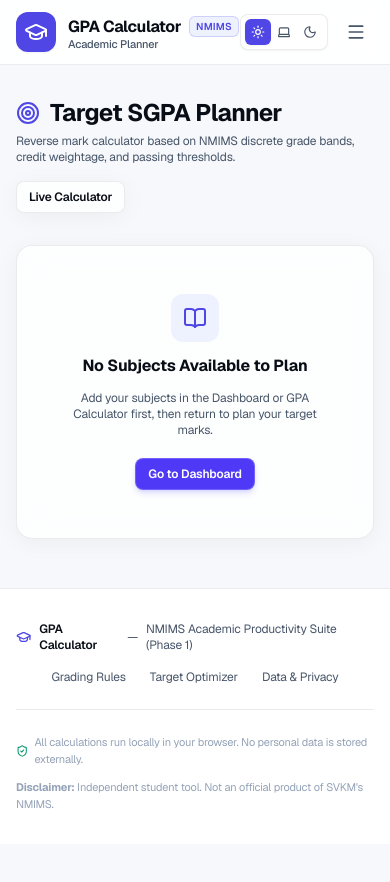
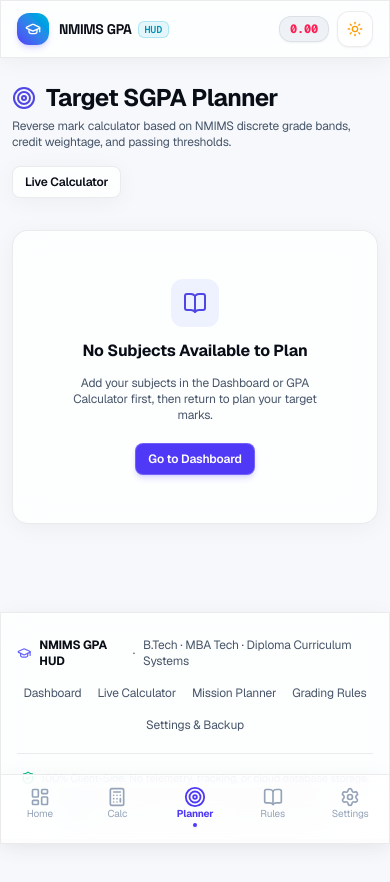
Before and after one commit to sylbornfurtado19/GPACalculator, a Next.js app: page /planner in a window 390 px wide. Shown: the top 882 px of the page. Before the commit the page ends 844 px from the top, so only its background shows below. Built offline with nearby package versions, Linux system fonts and the light colour scheme.

Commit message:
feat(layout): add glass navbar with mobile bottom tab bar and circular reveal theme toggle

```diff
--- a/src/components/layout/app-shell.tsx
+++ b/src/components/layout/app-shell.tsx
@@ -14,17 +14,22 @@
   return (
     <ThemeProvider attribute="class" defaultTheme="light" enableSystem={false}>
       <AcademicProvider>
+        <div className="min-h-screen flex flex-col bg-canvas text-primary relative selection:bg-cyan-500/20 selection:text-cyan-400">
+          {/* Ambient Mesh Glow Backdrop */}
+          <div className="mesh-ambient-bg" aria-hidden="true" />
+
           {isHome ? (
             children
           ) : (
-          <div className="min-h-screen flex flex-col bg-[var(--bg-main)] text-[var(--text-primary)] transition-colors duration-200">
+            <div className="min-h-screen flex flex-col">
               <Navbar />
-            <main className="flex-1 max-w-7xl w-full mx-auto px-4 sm:px-6 lg:px-8 py-8">
+              <main className="flex-1 max-w-7xl w-full mx-auto px-3 sm:px-6 lg:px-8 py-6 sm:py-8 mb-16 md:mb-0">
                 {children}
               </main>
               <Footer />
             </div>
           )}
+        </div>
       </AcademicProvider>
     </ThemeProvider>
   );
--- a/src/components/layout/footer.tsx
+++ b/src/components/layout/footer.tsx
@@ -1,39 +1,46 @@
 import React from "react";
 import Link from "next/link";
-import { GraduationCap, ShieldCheck } from "lucide-react";
+import { GraduationCap, ShieldCheck, Cpu } from "lucide-react";
 
 export function Footer() {
   return (
-    <footer className="w-full border-t border-[var(--border-color)] bg-[var(--bg-card)] mt-auto py-8">
-      <div className="max-w-7xl mx-auto px-4 sm:px-6 lg:px-8">
+    <footer className="w-full border-t border-border-subtle glass-panel mt-auto py-6 sm:py-8 mb-16 md:mb-0">
+      <div className="max-w-7xl mx-auto px-4 sm:px-6 lg:px-8 space-y-5">
         <div className="flex flex-col md:flex-row items-center justify-between gap-4">
-          <div className="flex items-center gap-2 text-xs text-[var(--text-secondary)]">
-            <GraduationCap className="w-4 h-4 text-[var(--primary)]" />
-            <span className="font-semibold text-[var(--text-primary)]">GPA Calculator</span>
-            <span>—</span>
-            <span>NMIMS Academic Productivity Suite (Phase 1)</span>
+          <div className="flex items-center gap-2 text-xs text-secondary">
+            <GraduationCap className="w-4 h-4 text-indigo-500 dark:text-cyan-400" />
+            <span className="font-bold text-primary">NMIMS GPA HUD</span>
+            <span>·</span>
+            <span>B.Tech · MBA Tech · Diploma Curriculum Systems</span>
           </div>
 
-          <div className="flex items-center gap-6 text-xs text-[var(--text-secondary)]">
-            <Link href="/how-it-works" className="hover:text-[var(--text-primary)] transition-colors">
+          <div className="flex flex-wrap items-center justify-center gap-4 sm:gap-6 text-xs text-secondary">
+            <Link href="/" className="hover:text-primary transition-colors">
+              Dashboard
+            </Link>
+            <Link href="/calculator" className="hover:text-primary transition-colors">
+              Live Calculator
+            </Link>
+            <Link href="/planner" className="hover:text-primary transition-colors">
+              Mission Planner
+            </Link>
+            <Link href="/how-it-works" className="hover:text-primary transition-colors">
               Grading Rules
             </Link>
-            <Link href="/planner" className="hover:text-[var(--text-primary)] transition-colors">
-              Target Optimizer
-            </Link>
-            <Link href="/settings" className="hover:text-[var(--text-primary)] transition-colors">
-              Data & Privacy
+            <Link href="/settings" className="hover:text-primary transition-colors">
+              Settings &amp; Backup
             </Link>
           </div>
         </div>
 
-        <div className="mt-6 pt-6 border-t border-[var(--border-subtle)] flex flex-col sm:flex-row items-center justify-between gap-3 text-[11px] text-[var(--text-muted)]">
+        <div className="pt-4 border-t border-border-subtle flex flex-col sm:flex-row items-center justify-between gap-3 text-[11px] text-muted">
           <p className="flex items-center gap-1.5">
-            <ShieldCheck className="w-3.5 h-3.5 text-[var(--success)]" />
-            <span>All calculations run locally in your browser. No personal data is stored externally.</span>
+            <ShieldCheck className="w-3.5 h-3.5 text-emerald-500 shrink-0" />
+            <span>100% Client-Side. No telemetry, tracking, or cloud database storage.</span>
           </p>
-          <p>
-            <strong>Disclaimer:</strong> Independent student tool. Not an official product of SVKM&apos;s NMIMS.
+          <p className="flex items-center gap-1.5">
+            <Cpu className="w-3.5 h-3.5 text-cyan-500 shrink-0" />
+            <span>Deterministic DP Optimizer · NMIMS Official Scale</span>
           </p>
         </div>
       </div>
--- a/src/components/layout/navbar.tsx
+++ b/src/components/layout/navbar.tsx
@@ -10,53 +10,57 @@
   Target,
   BookOpen,
   Settings,
-  Menu,
-  X,
   Undo2,
+  Command,
 } from "lucide-react";
 import { ThemeToggle } from "@/components/theme/theme-toggle";
-import { Button } from "@/components/ui/button";
 import { useAcademic } from "@/context/academic-context";
+import { formatGpa } from "@/lib/utils";
 
-const NAV_ITEMS = [
-  { href: "/", label: "Dashboard", icon: LayoutDashboard },
-  { href: "/calculator", label: "GPA Calculator", icon: Calculator },
-  { href: "/planner", label: "Target Planner", icon: Target },
-  { href: "/how-it-works", label: "How It Works", icon: BookOpen },
-  { href: "/settings", label: "Settings", icon: Settings },
+export const NAV_ITEMS = [
+  { href: "/", label: "Dashboard", shortLabel: "Home", icon: LayoutDashboard },
+  { href: "/calculator", label: "Calculator", shortLabel: "Calc", icon: Calculator },
+  { href: "/planner", label: "Target Planner", shortLabel: "Planner", icon: Target },
+  { href: "/how-it-works", label: "Grading Rules", shortLabel: "Rules", icon: BookOpen },
+  { href: "/settings", label: "Settings", shortLabel: "Settings", icon: Settings },
 ];
 
 export function Navbar() {
   const pathname = usePathname();
-  const [mobileMenuOpen, setMobileMenuOpen] = React.useState(false);
-  const { canUndo, undoLastPlan, lastPlanDescription } = useAcademic();
+  const { summary, canUndo, undoLastPlan, lastPlanDescription } = useAcademic();
+
+  const openCommandPalette = () => {
+    window.dispatchEvent(new CustomEvent("nmims-open-command-palette"));
+  };
 
   return (
-    <header className="sticky top-0 z-40 w-full border-b border-[var(--border-color)] bg-[var(--bg-card)]/90 backdrop-blur-md">
+    <>
+      {/* Desktop & Mobile Header Bar */}
+      <header className="sticky top-0 z-40 w-full border-b border-border-subtle glass-panel backdrop-blur-xl">
         <div className="max-w-7xl mx-auto px-4 sm:px-6 lg:px-8">
-        <div className="flex items-center justify-between h-16">
-          {/* Logo & Brand */}
-          <Link href="/" className="flex items-center gap-3 group">
-            <div className="flex items-center justify-center w-10 h-10 rounded-xl bg-[var(--primary)] text-white shadow-xs group-hover:scale-105 transition-transform">
-              <GraduationCap className="w-6 h-6" />
+          <div className="flex items-center justify-between h-14 sm:h-16">
+            {/* Logo & Brand Identity */}
+            <Link href="/" className="flex items-center gap-2.5 group">
+              <div className="flex items-center justify-center w-8 h-8 sm:w-9 sm:h-9 rounded-xl bg-gradient-to-tr from-indigo-600 to-cyan-500 text-white shadow-md shadow-indigo-500/20 group-hover:scale-105 transition-transform">
+                <GraduationCap className="w-4 h-4 sm:w-5 sm:h-5" />
               </div>
-            <div>
-              <div className="flex items-center gap-2">
-                <span className="font-bold text-base text-[var(--text-primary)] tracking-tight">
-                  GPA Calculator
+              <div className="flex flex-col">
+                <div className="flex items-center gap-1.5">
+                  <span className="font-display font-bold text-sm sm:text-base text-primary tracking-tight">
+                    NMIMS GPA
                   </span>
-                <span className="px-1.5 py-0.5 text-[10px] font-semibold tracking-wide uppercase bg-[var(--primary-subtle)] text-[var(--primary)] rounded-md border border-[var(--primary)]/20">
-                  NMIMS
+                  <span className="px-1.5 py-0.2 rounded-md bg-cyan-500/10 text-cyan-600 dark:text-cyan-400 border border-cyan-500/25 text-[10px] font-mono font-semibold uppercase">
+                    HUD
                   </span>
                 </div>
-              <p className="text-[11px] text-[var(--text-secondary)] font-medium leading-none">
-                Academic Planner
-              </p>
+                <span className="text-[10px] text-muted hidden sm:inline-block -mt-0.5 font-medium">
+                  Official Academic Grading &amp; Target Engine
+                </span>
               </div>
             </Link>
 
-          {/* Desktop Navigation */}
-          <nav className="hidden md:flex items-center gap-1">
+            {/* Desktop Navigation Tabs */}
+            <nav className="hidden md:flex items-center gap-1 glass-card px-2 py-1 rounded-2xl border border-border-subtle">
               {NAV_ITEMS.map((item) => {
                 const Icon = item.icon;
                 const isActive = pathname === item.href;
@@ -64,52 +68,85 @@
                   <Link
                     key={item.href}
                     href={item.href}
-                  className={`flex items-center gap-2 px-3 py-2 rounded-lg text-xs font-semibold transition-all ${
+                    className={`flex items-center gap-1.5 px-3 py-1.5 rounded-xl text-xs font-semibold transition-all duration-150 ${
                       isActive
-                      ? "bg-[var(--primary-subtle)] text-[var(--primary)] shadow-2xs"
-                      : "text-[var(--text-secondary)] hover:text-[var(--text-primary)] hover:bg-[var(--bg-surface)]"
+                        ? "bg-indigo-600 dark:bg-cyan-500 text-white dark:text-black shadow-xs font-bold"
+                        : "text-secondary hover:text-primary hover:bg-surface-elevated/80"
                     }`}
                   >
-                  <Icon className="w-4 h-4" />
-                  {item.label}
+                    <Icon className="w-3.5 h-3.5" />
+                    <span>{item.label}</span>
                   </Link>
                 );
               })}
             </nav>
 
-          {/* Right Actions */}
-          <div className="flex items-center gap-2.5">
+            {/* Header Right Actions */}
+            <div className="flex items-center gap-2">
+              {/* Live SGPA Micro Pill (Visible on both Mobile and Desktop) */}
+              <div
+                title="Current Estimated SGPA"
+                className="flex items-center gap-1.5 px-2.5 py-1 rounded-xl bg-surface-elevated/90 border border-border-subtle shadow-xs tabular-nums"
+              >
+                <span className="text-[10px] font-bold uppercase tracking-wider text-muted hidden xs:inline">
+                  SGPA
+                </span>
+                <span
+                  className={`font-mono text-xs sm:text-sm font-extrabold ${
+                    summary.sgpa >= 9
+                      ? "text-emerald-500"
+                      : summary.sgpa >= 8
+                      ? "text-cyan-500"
+                      : summary.sgpa >= 7
+                      ? "text-indigo-500"
+                      : summary.sgpa >= 5
+                      ? "text-amber-500"
+                      : "text-rose-500"
+                  }`}
+                >
+                  {formatGpa(summary.sgpa)}
+                </span>
+              </div>
+
+              {/* Undo Target Plan Button */}
               {canUndo && (
-              <Button
-                variant="outline"
-                size="sm"
+                <button
+                  type="button"
                   onClick={undoLastPlan}
-                title={lastPlanDescription || "Undo target plan"}
-                className="hidden sm:inline-flex text-xs text-[var(--text-secondary)]"
+                  title={`Undo applied plan: ${lastPlanDescription || ""}`}
+                  className="flex items-center gap-1 px-2.5 py-1 text-xs font-semibold rounded-xl bg-amber-500/15 text-amber-600 dark:text-amber-400 border border-amber-500/30 hover:bg-amber-500/25 transition-all cursor-pointer animate-in fade-in"
                 >
-                <Undo2 className="w-3.5 h-3.5 mr-1" />
-                Undo Plan
-              </Button>
+                  <Undo2 className="w-3.5 h-3.5" />
+                  <span className="hidden sm:inline">Undo Plan</span>
+                </button>
               )}
 
-            <ThemeToggle />
-
-            {/* Mobile Hamburger */}
+              {/* Command Palette Trigger (Cmd/Ctrl + K) */}
               <button
                 type="button"
-              onClick={() => setMobileMenuOpen(!mobileMenuOpen)}
-              className="md:hidden p-2 rounded-lg text-[var(--text-secondary)] hover:text-[var(--text-primary)] hover:bg-[var(--bg-surface)]"
-              aria-label="Toggle mobile menu"
+                onClick={openCommandPalette}
+                title="Open Command Palette (Cmd/Ctrl + K)"
+                className="hidden sm:flex items-center gap-1.5 px-2.5 py-1 text-xs font-medium text-secondary hover:text-primary rounded-xl border border-border-subtle hover:border-border-hover bg-surface/70 hover:bg-surface-elevated transition-all cursor-pointer"
               >
-              {mobileMenuOpen ? <X className="w-5 h-5" /> : <Menu className="w-5 h-5" />}
+                <Command className="w-3.5 h-3.5 text-muted" />
+                <span className="text-muted font-mono text-[10px] bg-surface-elevated px-1 py-0.5 rounded border border-border-subtle">
+                  ⌘K
+                </span>
               </button>
+
+              {/* Theme Toggle */}
+              <ThemeToggle />
             </div>
           </div>
         </div>
+      </header>
 
-      {/* Mobile Drawer */}
-      {mobileMenuOpen && (
-        <div className="md:hidden border-b border-[var(--border-color)] bg-[var(--bg-card)] px-4 pt-2 pb-4 space-y-1">
+      {/* Mobile Bottom Tab Bar (Permanent, 44px+ touch targets, safe-area padded) */}
+      <nav
+        aria-label="Mobile Navigation"
+        className="md:hidden fixed bottom-0 left-0 right-0 z-40 glass-panel border-t border-border-subtle pb-safe backdrop-blur-2xl shadow-2xl"
+      >
+        <div className="grid grid-cols-5 h-14 items-center">
           {NAV_ITEMS.map((item) => {
             const Icon = item.icon;
             const isActive = pathname === item.href;
@@ -117,36 +154,24 @@
               <Link
                 key={item.href}
                 href={item.href}
-                onClick={() => setMobileMenuOpen(false)}
-                className={`flex items-center gap-3 px-3 py-2.5 rounded-lg text-sm font-medium transition-all ${
+                className={`relative flex flex-col items-center justify-center h-full min-h-[44px] transition-all duration-150 ${
                   isActive
-                    ? "bg-[var(--primary-subtle)] text-[var(--primary)]"
-                    : "text-[var(--text-secondary)] hover:text-[var(--text-primary)] hover:bg-[var(--bg-surface)]"
+                    ? "text-indigo-600 dark:text-cyan-400 font-bold"
+                    : "text-muted hover:text-secondary"
                 }`}
               >
-                <Icon className="w-4 h-4" />
-                {item.label}
+                <Icon className={`w-5 h-5 ${isActive ? "scale-110" : ""}`} />
+                <span className="text-[10px] mt-0.5 leading-none">
+                  {item.shortLabel}
+                </span>
+                {isActive && (
+                  <span className="absolute bottom-1 w-1 h-1 rounded-full bg-indigo-600 dark:bg-cyan-400 shadow-sm" />
+                )}
               </Link>
             );
           })}
-          {canUndo && (
-            <div className="pt-2">
-              <Button
-                variant="outline"
-                size="sm"
-                onClick={() => {
-                  undoLastPlan();
-                  setMobileMenuOpen(false);
-                }}
-                className="w-full text-xs justify-center"
-              >
-                <Undo2 className="w-3.5 h-3.5 mr-1" />
-                Undo Last Target Plan
-              </Button>
         </div>
-          )}
-        </div>
-      )}
-    </header>
+      </nav>
+    </>
   );
 }
--- a/src/components/theme/theme-toggle.tsx
+++ b/src/components/theme/theme-toggle.tsx
@@ -2,7 +2,7 @@
 
 import * as React from "react";
 import { useTheme } from "next-themes";
-import { Moon, Sun, Laptop } from "lucide-react";
+import { Moon, Sun } from "lucide-react";
 
 const emptySubscribe = () => () => {};
 
@@ -14,52 +14,65 @@
     () => false
   );
 
+  const toggleTheme = (e: React.MouseEvent<HTMLButtonElement>) => {
+    const nextTheme = theme === "dark" ? "light" : "dark";
+
+    // View Transitions API circular reveal animation if supported
+    if (
+      typeof document !== "undefined" &&
+      "startViewTransition" in document &&
+      !window.matchMedia("(prefers-reduced-motion: reduce)").matches
+    ) {
+      const rect = e.currentTarget.getBoundingClientRect();
+      const x = rect.left + rect.width / 2;
+      const y = rect.top + rect.height / 2;
+      const maxRadius = Math.hypot(
+        Math.max(x, window.innerWidth - x),
+        Math.max(y, window.innerHeight - y)
+      );
+
+      // View Transitions API
+      const transition = (document as unknown as { startViewTransition: (cb: () => void) => { ready: Promise<void> } }).startViewTransition(() => {
+        setTheme(nextTheme);
+      });
+
+      transition.ready.then(() => {
+        document.documentElement.animate(
+          {
+            clipPath: [
+              `circle(0px at ${x}px ${y}px)`,
+              `circle(${maxRadius}px at ${x}px ${y}px)`,
+            ],
+          },
+          {
+            duration: 400,
+            easing: "cubic-bezier(0.16, 1, 0.3, 1)",
+            pseudoElement: "::view-transition-new(root)",
+          }
+        );
+      });
+    } else {
+      setTheme(nextTheme);
+    }
+  };
+
   if (!mounted) {
     return (
-      <div className="w-20 h-9 rounded-lg border border-[var(--border-color)] bg-[var(--bg-surface)] opacity-50" />
+      <div className="w-9 h-9 rounded-xl border border-border-subtle bg-surface-elevated/50 opacity-40" />
     );
   }
 
+  const isDark = theme === "dark";
+
   return (
-    <div className="flex items-center p-1 rounded-lg border border-[var(--border-color)] bg-[var(--bg-card)] shadow-xs">
-      <button
-        type="button"
-        onClick={() => setTheme("light")}
-        aria-label="Switch to light theme"
-        className={`p-1.5 rounded-md text-xs font-medium transition-all ${
-          theme === "light"
-            ? "bg-[var(--primary)] text-white shadow-xs"
-            : "text-[var(--text-secondary)] hover:text-[var(--text-primary)]"
-        }`}
-      >
-        <Sun className="w-3.5 h-3.5" />
-      </button>
-
-      <button
-        type="button"
-        onClick={() => setTheme("system")}
-        aria-label="Use system theme"
-        className={`p-1.5 rounded-md text-xs font-medium transition-all ${
-          theme === "system"
-            ? "bg-[var(--primary)] text-white shadow-xs"
-            : "text-[var(--text-secondary)] hover:text-[var(--text-primary)]"
-        }`}
-      >
-        <Laptop className="w-3.5 h-3.5" />
-      </button>
-
-      <button
-        type="button"
-        onClick={() => setTheme("dark")}
-        aria-label="Switch to dark theme"
-        className={`p-1.5 rounded-md text-xs font-medium transition-all ${
-          theme === "dark"
-            ? "bg-[var(--primary)] text-white shadow-xs"
-            : "text-[var(--text-secondary)] hover:text-[var(--text-primary)]"
-        }`}
-      >
-        <Moon className="w-3.5 h-3.5" />
-      </button>
-    </div>
+    <button
+      type="button"
+      onClick={toggleTheme}
+      aria-label={isDark ? "Switch to light theme" : "Switch to dark theme"}
+      className="relative w-9 h-9 flex items-center justify-center rounded-xl border border-border-subtle bg-surface/70 hover:bg-surface-elevated hover:border-border-hover transition-all text-secondary hover:text-primary active:scale-95 cursor-pointer shadow-xs"
+    >
+      <Sun className="w-4 h-4 rotate-0 scale-100 transition-all dark:-rotate-90 dark:scale-0 text-amber-500" />
+      <Moon className="absolute w-4 h-4 rotate-90 scale-0 transition-all dark:rotate-0 dark:scale-100 text-cyan-400" />
+    </button>
   );
 }
```
Lines whose indentation alone changed are shown as unchanged.
